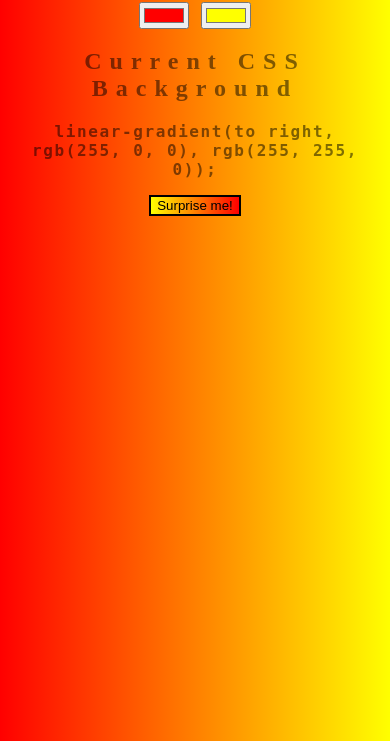
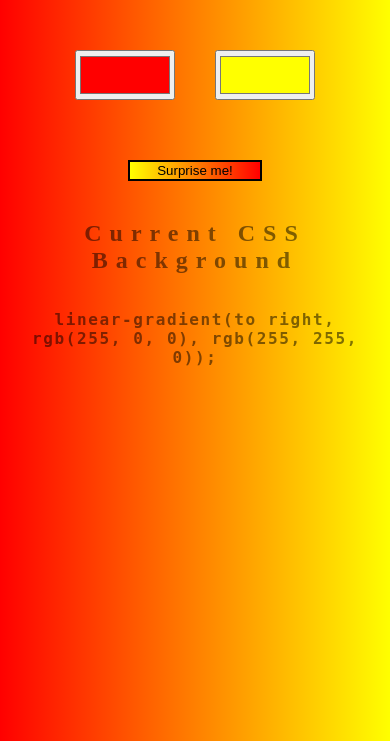
Before and after one commit to nad-garraz/background-generator, a plain HTML site: page index.html in a window 390 px wide. Shown: the part 103-844 px from the top of the page. Drawn offline with Linux system fonts and the light colour scheme.

Commit message:
Order the button. Change bundle to script.js in index.html
TODO:
- Make the gradient information more responsive.
- Add other types of gradients

```diff
--- a/index.html
+++ b/index.html
@@ -9,11 +9,15 @@
 
   <body style ="">
     <h1>Background Generator</h1>
+    <div>
     <input type="color" class="color1" name="color1" value="#ff0000" />
     <input type="color" class="color2" name="color2" value="#ffff00" />
+    </div>
+    <div>
+      <button class="randomButton" type="button"> Surprise me!</button>
+    </div>
     <h2>Current CSS Background</h2>
     <h3></h3>
-    <button class="randomButton" type="button"> Surprise me!</button>
     <script type="text/javascript" src="script.js"></script>
   </body>
 </html>
--- a/script.js
+++ b/script.js
@@ -1,8 +1,8 @@
-var css = document.querySelector("h3");
-var color1 = document.querySelector(".color1");
-var color2 = document.querySelector(".color2");
-var body = document.querySelector("body");
-var button = document.querySelector("button");
+const css = document.querySelector("h3");
+const color1 = document.querySelector(".color1");
+const color2 = document.querySelector(".color2");
+const body = document.querySelector("body");
+const button = document.querySelector("button");
 
 // starts the page with the css.textContent and original
 // hardcoded colors.
@@ -23,7 +23,7 @@ function backgroundGenerator() {
 
 // Generates a random string in the form #rrggbb with hex values.
 function randomColorGenerator() {
-  var hexRandom = Math.floor(Math.random() * 16777215).toString(16);
+  let hexRandom = Math.floor(Math.random() * 16777215).toString(16);
   while (hexRandom.length < 6) hexRandom = "0" + hexRandom;
   return "#" + hexRandom;
 }
--- a/style.css
+++ b/style.css
@@ -1,10 +1,13 @@
 body {
   font: "Times New Roman", 'sans-serif';
+  height: 100%;
   color: rgba(0,0,0,.5);
   text-align: center;
   letter-spacing: .5em;
   top: 15%;
   background: linear-gradient(to right, red, yellow);
+  display: flex;
+  flex-direction: column;
 }
 
 
@@ -21,6 +24,27 @@ h3 {
   font-size: 1rem;
   letter-spacing: 0.1em
 }
+
+div{
+  display: flex;
+  justify-content: center;
+  align-content: space-center;
+  margin: 20px;
+}
+
+.randomButton{
+  background: linear-gradient(to right, yellow, red);
+  border: 0.2em solid black;
+  width: 40%;
+}
+
+input {
+  cursor: pointer;
+  width: 100px;
+  height: 50px;
+  margin: 20px;
+}
+
 @media only screen and (max-width: 650px) {
     h1 {
         font-size: 1.8em;
@@ -31,8 +55,3 @@ h3 {
         padding: 0;
     }
 }
-
-.randomButton{
-  background: linear-gradient(to right, yellow, red);
-  border: 0.2em solid black;
-}
```
